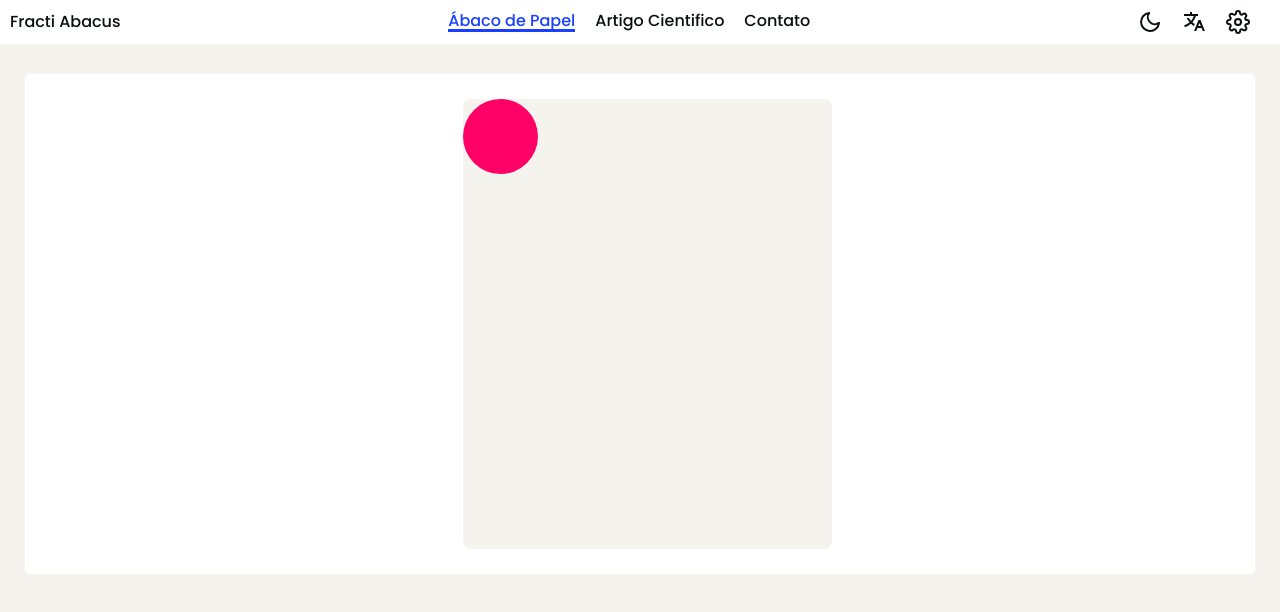
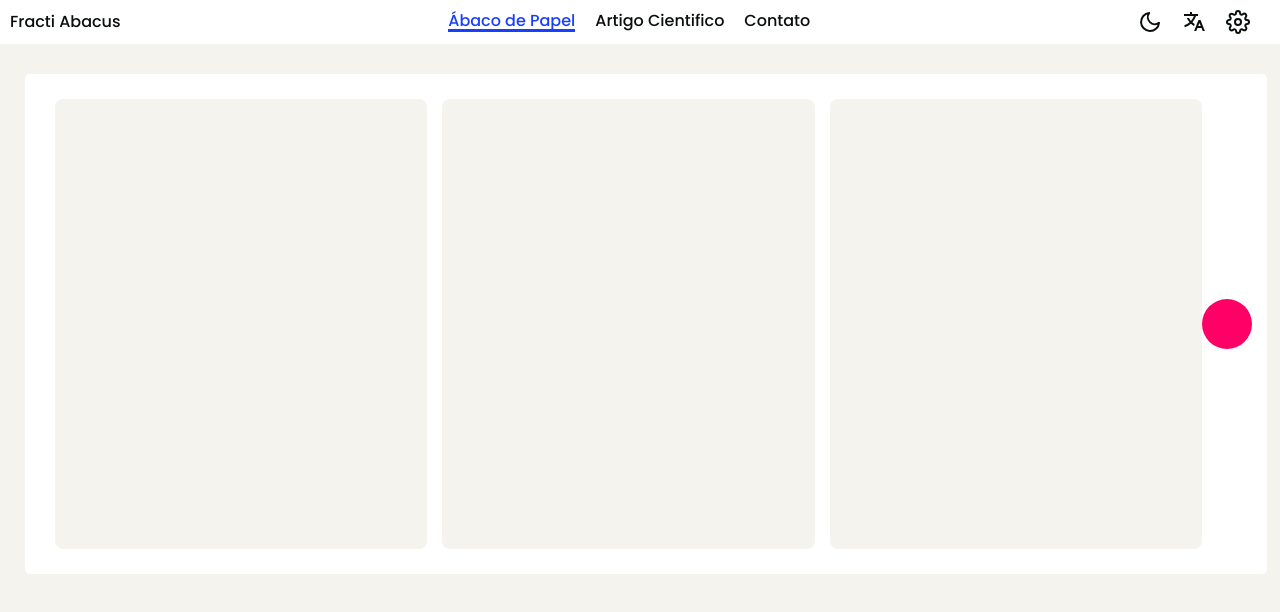
Before and after one commit to juniorsn1409/fractiabaci, a Next.js app: page / in a window 1280 px wide. Shown: the top 612 px of the page. Built offline with nearby package versions, Linux system fonts and the light colour scheme.

Commit message:
[PF-42] Passando ref pela Interface de Artefato

```diff
--- a/src/app/page.tsx
+++ b/src/app/page.tsx
@@ -16,9 +16,7 @@ export default function App() {
   return (
     <Background>
       <Header />
-      <Main>
-
-      </Main>
+      <Main />
     </Background>
   )
 }
--- a/src/components/Artefato/index.tsx
+++ b/src/components/Artefato/index.tsx
@@ -1,24 +1,15 @@
 import { motion, useDragControls } from 'framer-motion';
-import React, { useRef } from 'react';
-import { styled } from 'styled-components';
+import React from 'react';
 
 
 
 interface ArtefatoProps {
+  refExterna: React.RefObject<HTMLDivElement>;
 }
 
-const AreaLimite = styled.div`
-  height: 100%;
-  width: 100%;
-  overflow: hidden;
-`
-const Logo = styled.h1`
-`
-
-export default function Artefato({ }: ArtefatoProps) {
-  const size = 75;
+export default function Artefato({ refExterna }: ArtefatoProps) {
+  const size = 50;
   const controls = useDragControls();
-  const ref = useRef(null);
 
   function startDrag(event: React.PointerEvent) {
     controls.start(event, { snapToCursor: true });
@@ -26,16 +17,22 @@ export default function Artefato({ }: ArtefatoProps) {
   }
 
   return (
-    <AreaLimite ref={ref}>
+    <>
       <div onPointerDown={startDrag} style={{ touchAction: "none" }} ></div>
       <motion.div
         drag
-        dragConstraints={ref}
+        dragConstraints={refExterna}
         dragElastic={0.90}
         dragListener={true}
         dragControls={controls}
+        onDrag={
+          (event, info) => console.log(info.point.x, info.point.y)
+        }
+        onDragEnd={
+          (event, info) => console.log(info.point.x, info.point.y)
+        }
         style={{
-          zIndex: 99,
+          zIndex: 1,
           width: `${size}px`,
           height: `${size}px`,
           borderRadius: "50%",
@@ -43,6 +40,6 @@ export default function Artefato({ }: ArtefatoProps) {
         }}
         onMeasureDragConstraints={console.log}
       />
-    </AreaLimite>
+    </>
   );
 }
--- a/src/components/Main/index.tsx
+++ b/src/components/Main/index.tsx
@@ -1,26 +1,26 @@
 'use client'
 
-import { styled } from 'styled-components'
-import Artefato from '../Artefato'
+import { useRef } from 'react'; // Importe o useRef do React
 
+import { styled } from 'styled-components';
+import Artefato from '../Artefato';
 
 const MainContent = styled.main`
   flex: 2;
   background-color: var(--branco-paz);
   border-radius: 5px;
   overflow: hidden;
-  with: 80%;
+  width: 97%;
   height: 500px;
   display: flex;
   flex-direction: row;
   margin: 30px 25px 25px 25px;
   justify-content: center;
-      align-items: center;
+  align-items: center;
 `
 
 const Baia = styled.div`
   width: 30%;
-  z-index: 6;
   height: 90%;
   background-color: var(--braco-isabeline);
   /* background-image: linear-gradient(var(--azul-atlatico) 1px, transparent 1px), linear-gradient(to right, var(--azul-petroleo) 1px, var(--azul-ararinha) 1px); */
@@ -29,11 +29,17 @@ const Baia = styled.div`
 `
 
 export default function Main() {
+  const mainContentRef = useRef(null);
+
   return (
-    <MainContent>
+    <MainContent ref={mainContentRef}>
       <Baia>
-        <Artefato></Artefato>
       </Baia>
+      <Baia>
+      </Baia>
+      <Baia>
+      </Baia>
+      <Artefato refExterna={mainContentRef} />
     </MainContent >
   )
 }
```
